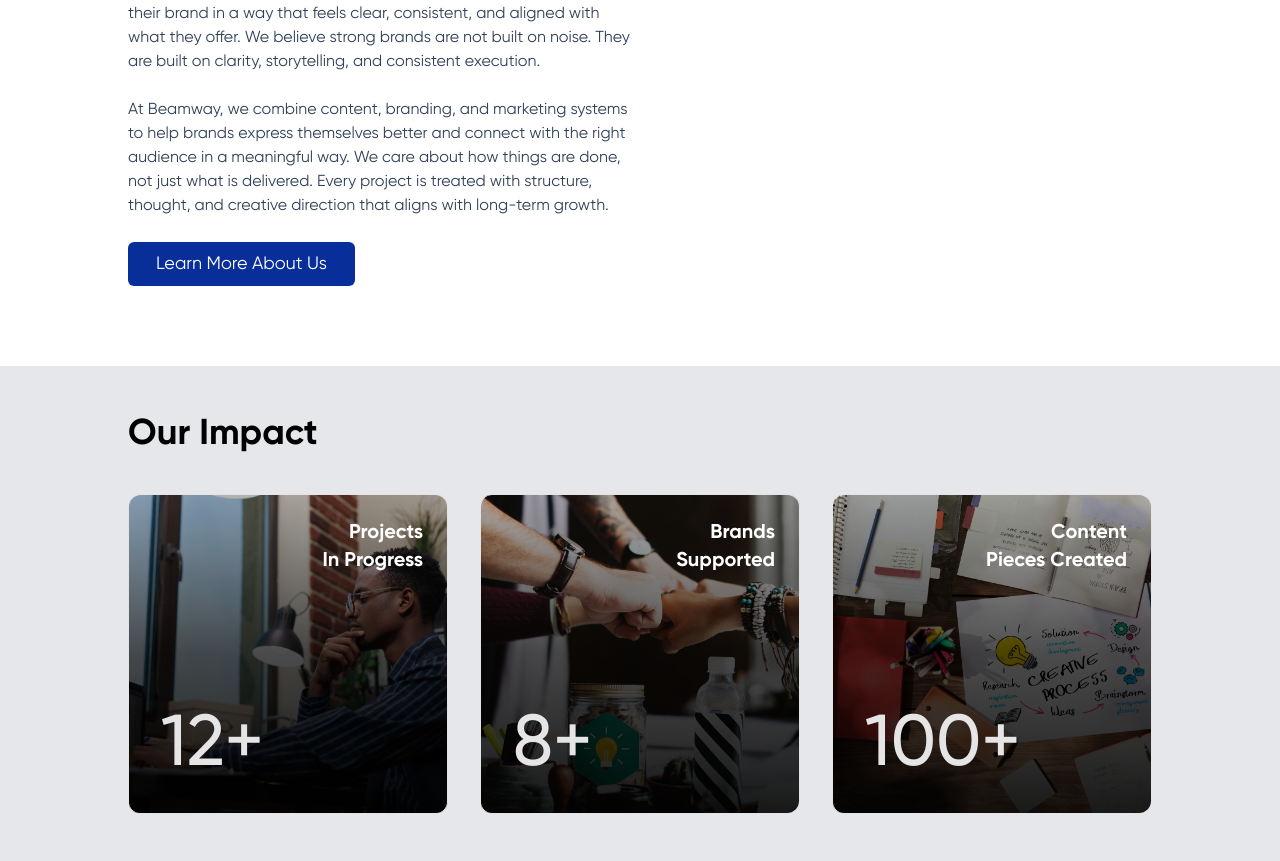
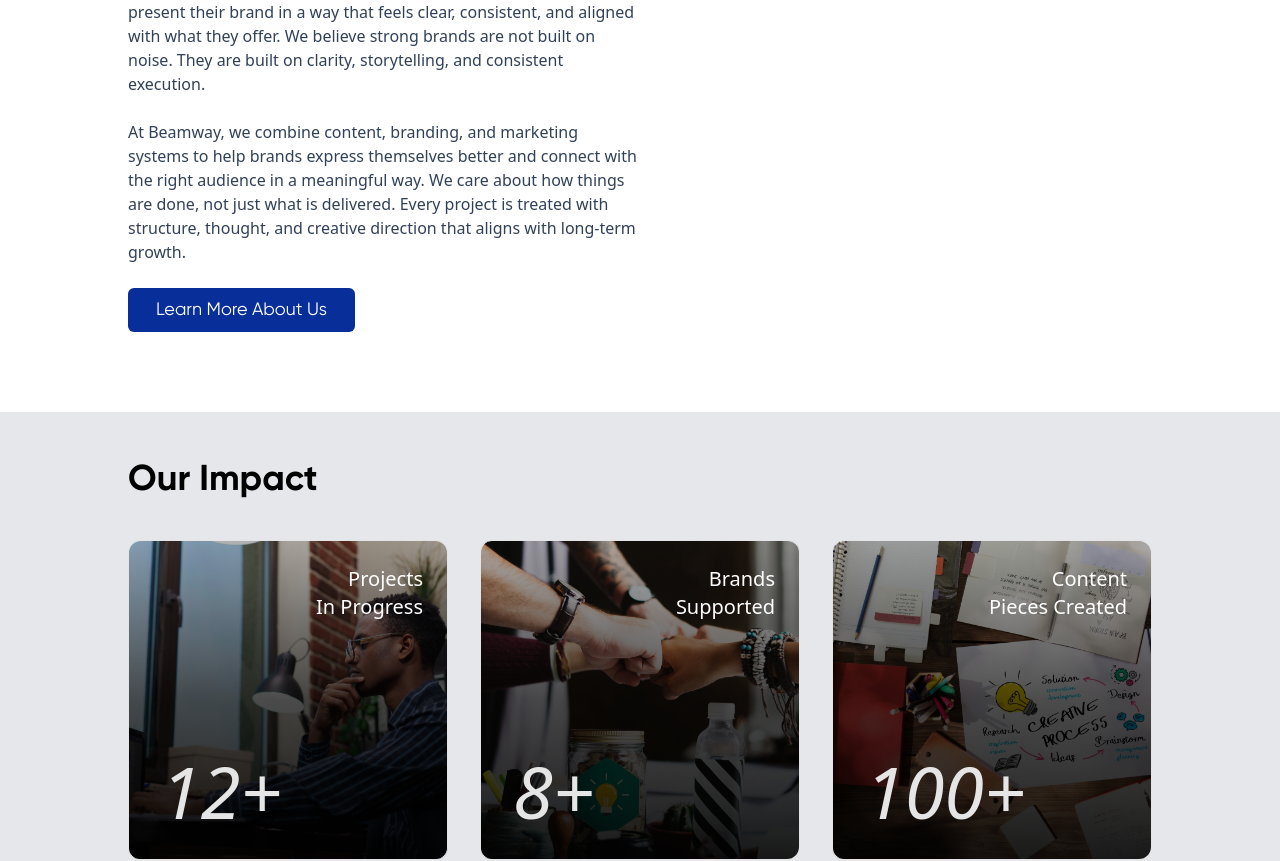
Before and after one commit to Jhoe28/beamwaymedia, a React (Vite) app in the folder Client/: page / in a window 1280 px wide. Shown: the part 1805-2666 px from the top of the page. Built offline with nearby package versions, Linux system fonts and the light colour scheme.

Commit message:
Latest Commit Changes

```diff
--- a/Client/src/assets/assets.js
+++ b/Client/src/assets/assets.js
@@ -4,6 +4,7 @@ import about_1 from './about_1.png'
 import projects from './projects.jpeg'
 import projects2 from './projects2.jpeg'
 import projects3 from './projects3.jpeg'
+import aboutImg from './aboutImg.jpeg'
 import Cosmos from './Cosmos.jpg'
 import accentImg_1 from './accentImg_1.png'
 import accentImg_2 from './accentImg_2.png'
@@ -49,7 +50,7 @@ import sybex from '../assets/sybexlogo.jpg'
 const assets = {
     Logo: logo,
     HeroBg: heroBg,
-    About_1: about_1,
+    About_1: aboutImg,
     Projects: projects,
     Projects2: projects2,
     Projects3: projects3,
--- a/Client/src/components/ContactForm.jsx
+++ b/Client/src/components/ContactForm.jsx
@@ -46,7 +46,7 @@ const ContactForm = () => {
   }
 
   return (
-    <div className="flex items-center justify-center py-12 px-4 bg-gray-100">
+    <div className="flex items-center justify-center py-12 px-4 md:px-12 lg:px-16 xl:px-24 bg-gray-100">
         <div className="grid min-[1024px]:grid-cols-2 max-[1023px]:grid-cols-1 md:gap-10 lg:gap-20 max-w-7xl w-full items-center">
             <div className="p-5">
                 <h1 className="reveal max-[407px]:text-3xl text-4xl font-semibold text-gray-900 text-center md:text-start mb-3 tracking-tight">
@@ -76,7 +76,7 @@ const ContactForm = () => {
                     <div className="reveal mb-5">
                         <label htmlFor="phone" className="block text-lg text-gray-500 mb-2">Phone number</label>
                         <div className="flex border border-gray-300 rounded-lg overflow-hidden focus-within:border-indigo-500 transition-colors">
-                            <select className="px-3 py-3 text-sm outline-none cursor-pointer text-gray-500 bg-white border-r border-gray-300">
+                            <select className="px-3 py-3 text-sm outline-none cursor-pointer text-white bg-black border-r border-gray-300">
                                 <option>US</option>
                                 <option>UK</option>
                                 <option>IN</option>
@@ -110,7 +110,7 @@ const ContactForm = () => {
                     <button
                         type="submit"
                         disabled={status === 'sending'}
-                        className="w-fit px-6 py-3.5 bg-linear-to-r from-black to-gray-800 text-white rounded-md text-lg cursor-pointer transition-all hover:-translate-y-0.5 hover:shadow-[0_10px_20px_rgba(99,102,241,0.3)] disabled:opacity-50 disabled:cursor-not-allowed"
+                        className="w-fit px-6 py-3.5 bg-accent text-white rounded-md text-lg cursor-pointer transition-all hover:-translate-y-0.5 hover:shadow-[0_10px_20px_rgba(99,102,241,0.3)] disabled:opacity-50 disabled:cursor-not-allowed"
                     >
                         {status === 'sending' ? 'Sending...' : 'Send message'}
                     </button>
--- a/Client/src/components/Hero.jsx
+++ b/Client/src/components/Hero.jsx
@@ -35,7 +35,7 @@ const Hero = (props) => {
         <img
             src={props.heroImage}
             alt="hero"
-            className={`animate-appear-breathe hidden min-[950px]:block rounded-md transition-all duration-300 ${props.aboutImage || 'min-[950px]:w-[350px] lg:w-[450px]'}`}
+            className={`animate-appear-breathe hidden min-[1000px]:block rounded-md transition-all duration-300 ${props.aboutImage || 'min-[1000px]:w-[350px]'}`}
         />
     </div>
   )
--- a/Client/src/index.css
+++ b/Client/src/index.css
@@ -35,13 +35,17 @@
 }
 
 @layer base {
-  body {
+  /* body {
     font-family: "Gilroy", system-ui, sans-serif;
     font-weight: 400;
-  }
+  } */
   h1, h2, h3, h4, h5, h6 {
     font-family: "Gilroy", system-ui, sans-serif;
     font-weight: 700;
+  }
+  P {
+    font-family: poppins, system-ui, sans-serif;
+    font-weight: 400;
   }
 }
 
--- a/Client/src/pages/Home.jsx
+++ b/Client/src/pages/Home.jsx
@@ -21,7 +21,7 @@ const Home = () => {
           <div className='px-2 py-3 -translate-2 whitespace-nowrap rounded-md bg-white text-black font-bold flex items-center shadow-lg'>
             <p className='font-semibold text-sm md:text-base'>Chat with us</p>
           </div>
-          <img src={assets.WhatsappLogo} alt="Whatsapp Link" className='w-full max-w-20 w-full shadow-lg max-h-20 h-full bg-white rounded-full hover:-translate-y-2' />
+          <img src={assets.WhatsappLogo} alt="Whatsapp Link" className='w-full max-w-20 shadow-lg max-h-20 h-full bg-white rounded-full hover:-translate-y-2' />
       </div>
       <Hero
           heading="Build Your Brand, Shape Your Message,"
@@ -29,7 +29,7 @@ const Home = () => {
           subheading="We build creative marketing systems using content, branding, and strategy that improve how your brand is seen, understood, and positioned for growth and sales."
           heroImage={assets.HeroBg}
           ctaText="Start Your Brand Journey here!"
-          aboutImage='max-h-[700px] h-full max-[1100px]:w-[400px]'
+          aboutImage='max-h-[700px] h-full max-[1200px]:w-[400px]'
           href="contact"
           headingClassName="text-5xl max-[1100px]:text-4xl max-[1100px]:leading-12"
       />
@@ -66,7 +66,7 @@ const Home = () => {
         contentClassName="reveal"
         image="reveal"
         className="reveal max-[1200px]:gap-15"
-        aboutImage="min-[950px]:w-[400px] object-cover"
+        aboutImage='max-h-[500px] h-full w-[450px]'
         href="about"
       />
 
@@ -81,7 +81,7 @@ const Home = () => {
 
             {/* Content stays on top */}
             <p className="text-xl text-right text-white relative z-10">Projects <br/>In Progress</p>
-            <p className="text-2xl text-neutral-200 mb-2 px-2 relative z-10"><span className="font-medium text-7xl">12+</span></p>
+            <p className="text-2xl text-neutral-200 mb-2 px-2 relative italic z-10"><span className="font-medium text-7xl">12+</span></p>
           </div>
           <div style={{backgroundImage: `url(${assets.Projects2})`}} data-delay="200" className="reveal relative border bg-center bg-cover bg-no-repeat border-zinc-200 hover:border-zinc-300 transition-colors rounded-xl p-6 flex flex-col justify-between aspect-square group">
             {/* Dark gradient overlay */}
@@ -89,7 +89,7 @@ const Home = () => {
 
             {/* Content stays on top */}
             <p className="text-xl text-right text-white relative z-10">Brands <br/>Supported</p>
-            <p className="text-2xl text-neutral-200 mb-2 px-2 relative z-10"><span className="font-medium text-7xl">8+</span></p>
+            <p className="text-2xl text-neutral-200 mb-2 px-2 relative italic z-10"><span className="font-medium text-7xl">8+</span></p>
           </div>
           <div style={{backgroundImage: `url(${assets.Projects3})`}} data-delay="400" className="reveal relative border bg-center bg-cover bg-no-repeat border-zinc-200 hover:border-zinc-300 transition-colors rounded-xl p-6 flex flex-col justify-between aspect-square group">
             {/* Dark gradient overlay */}
@@ -97,7 +97,7 @@ const Home = () => {
 
             {/* Content stays on top */}
             <p className="text-xl text-right text-white relative z-10">Content <br/>Pieces Created</p>
-            <p className="text-2xl text-neutral-200 mb-2 px-2 relative z-10"><span className="font-medium text-7xl">100+</span></p>
+            <p className="text-2xl text-neutral-200 mb-2 px-2 relative italic z-10"><span className="font-medium text-7xl">100+</span></p>
           </div>
 
         </div>
@@ -113,17 +113,17 @@ const Home = () => {
             <div data-delay="0" className='reveal bg-gray-800 rounded-lg p-6 transform transition hover:-translate-y-1'>
                 {/* <p class='font-medium text-sm text-white mb-6'>Product Designer</p> */}
                 <p className='text-lg leading-6 text-gray-200 mb-4.5'>"Beamway helped us refine our brand positioning. We finally understood how to communicate what we do in a clear and simple way."</p>
-                <p className='text-xs text-gray-300'>- Client Feedback</p>
+                <p className='text-xs text-gray-300 italic'>- Client Feedback</p>
             </div>
             <div data-delay="200" className='reveal bg-gray-800 rounded-lg p-6 transform transition hover:-translate-y-1'>
                 {/* <p class='font-medium text-sm text-white mb-6'>Software Engineer</p> */}
                 <p className='text-lg leading-6 text-gray-200 mb-4.5'>"The structure they brought to our content completely changed our consistency. Our social media now feels planned and intentional, not random."</p>
-                <p className='text-xs text-gray-300'>- Client Feedback</p>
+                <p className='text-xs text-gray-300 italic'>- Client Feedback</p>
             </div>
             <div data-delay="400" className='reveal bg-gray-800 rounded-lg p-6 transform transition hover:-translate-y-1'>
                 {/* <p class='font-medium text-sm text-white mb-6'>Marketing Manager</p> */}
                 <p className='text-lg leading-6 text-gray-200 mb-4.5'>"The biggest shift was visibility. Our brand started reaching the right audience and getting more meaningful engagement."</p>
-                <p className='text-xs text-gray-300'>- Client Feedback</p>
+                <p className='text-xs text-gray-300 italic'>- Client Feedback</p>
             </div>
         </div>
       </div>
```
Also changed, not shown: Client/src/pages/About.jsx (+14 -8 lines), Client/src/assets/aboutImg.jpeg (added).
